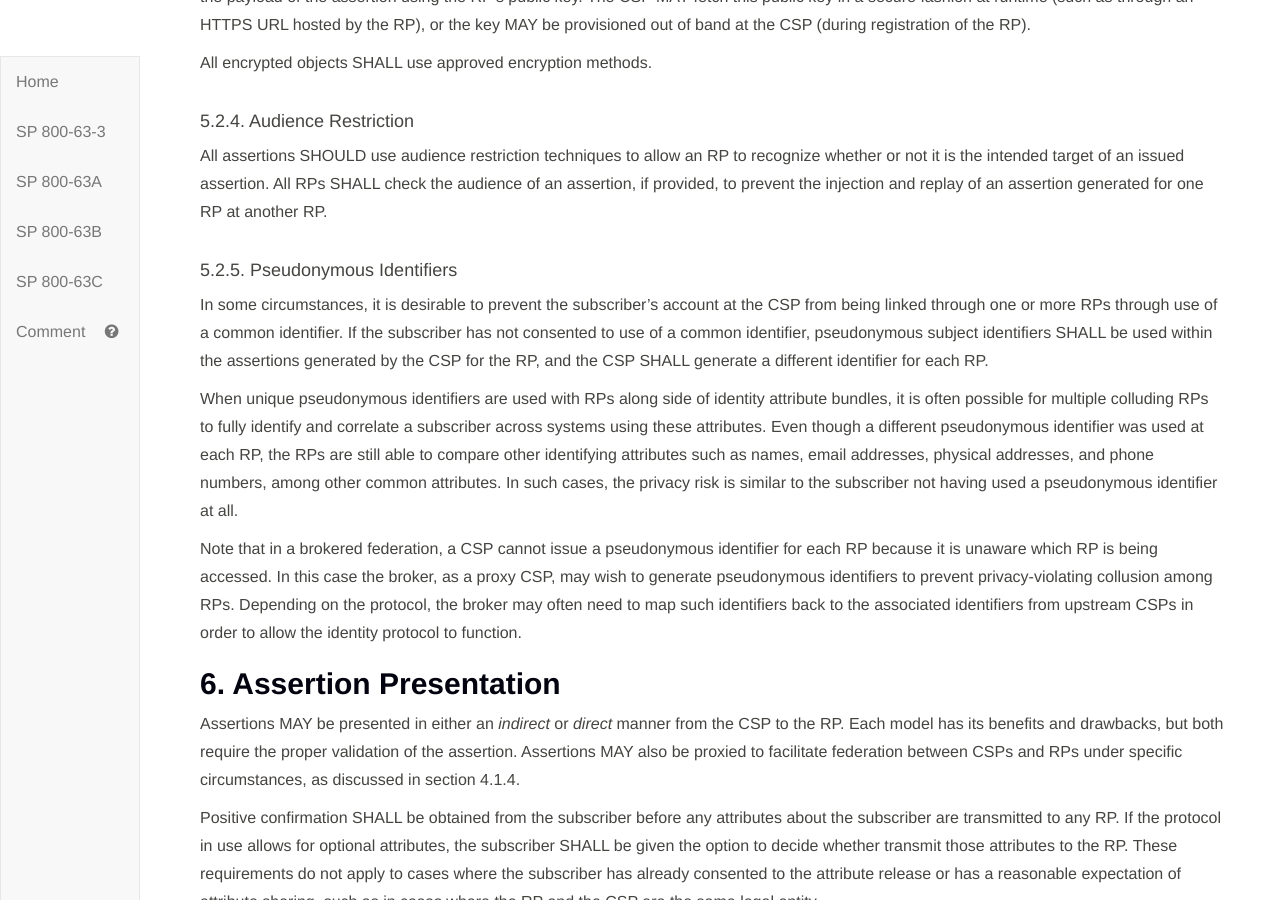
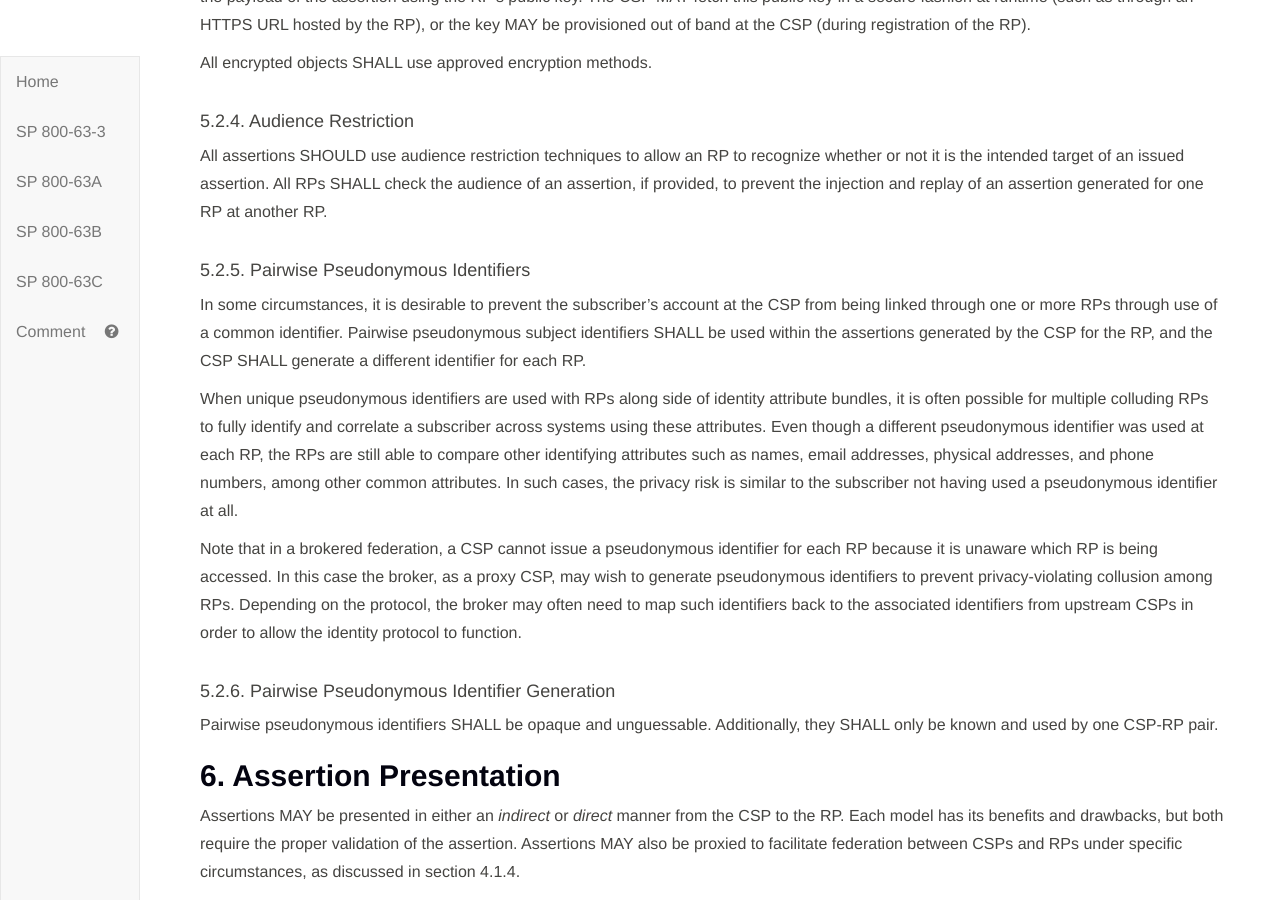
Before and after one commit to usnistgov/800-63-3, a Jekyll site: the page built from sp800-63c.md, in a window 1280 px wide and 900 px high, scrolled down 11650 px. Built offline with Jekyll 4.4.1, drawn with Linux system fonts in a browser that asks for light colours.

Commit message:
Clarified language around pairwise pseudonymous identifiers

```diff
--- a/sp800-63c/sec5_strength.md
+++ b/sp800-63c/sec5_strength.md
@@ -68,10 +68,14 @@ All encrypted objects SHALL use approved encryption methods.
 
 All assertions SHOULD use audience restriction techniques to allow an RP to recognize whether or not it is the intended target of an issued assertion. All RPs SHALL check the audience of an assertion, if provided, to prevent the injection and replay of an assertion generated for one RP at another RP.
 
-#### 5.2.5. Pseudonymous Identifiers
+#### 5.2.5. Pairwise Pseudonymous Identifiers
 
-In some circumstances, it is desirable to prevent the subscriber's account at the CSP from being linked through one or more RPs through use of a common identifier. If the subscriber has not consented to use of a common identifier, pseudonymous subject identifiers SHALL be used within the assertions generated by the CSP for the RP, and the CSP SHALL generate a different identifier for each RP.
+In some circumstances, it is desirable to prevent the subscriber's account at the CSP from being linked through one or more RPs through use of a common identifier. Pairwise pseudonymous subject identifiers SHALL be used within the assertions generated by the CSP for the RP, and the CSP SHALL generate a different identifier for each RP.
 
 When unique pseudonymous identifiers are used with RPs along side of identity attribute bundles, it is often possible for multiple colluding RPs to fully identify and correlate a subscriber across systems using these attributes. Even though a different pseudonymous identifier was used at each RP, the RPs are still able to compare other identifying attributes such as names, email addresses, physical addresses, and phone numbers, among other common attributes. In such cases, the privacy risk is similar to the subscriber not having used a pseudonymous identifier at all.
 
 Note that in a brokered federation, a CSP cannot issue a pseudonymous identifier for each RP because it is unaware which RP is being accessed. In this case the broker, as a proxy CSP, may wish to generate pseudonymous identifiers to prevent privacy-violating collusion among RPs. Depending on the protocol, the broker may often need to map such identifiers back to the associated identifiers from upstream CSPs in order to allow the identity protocol to function.
+
+#### 5.2.6. Pairwise Pseudonymous Identifier Generation
+
+Pairwise pseudonymous identifiers SHALL be opaque and unguessable. Additionally, they SHALL only be known and used by one CSP-RP pair.
```
